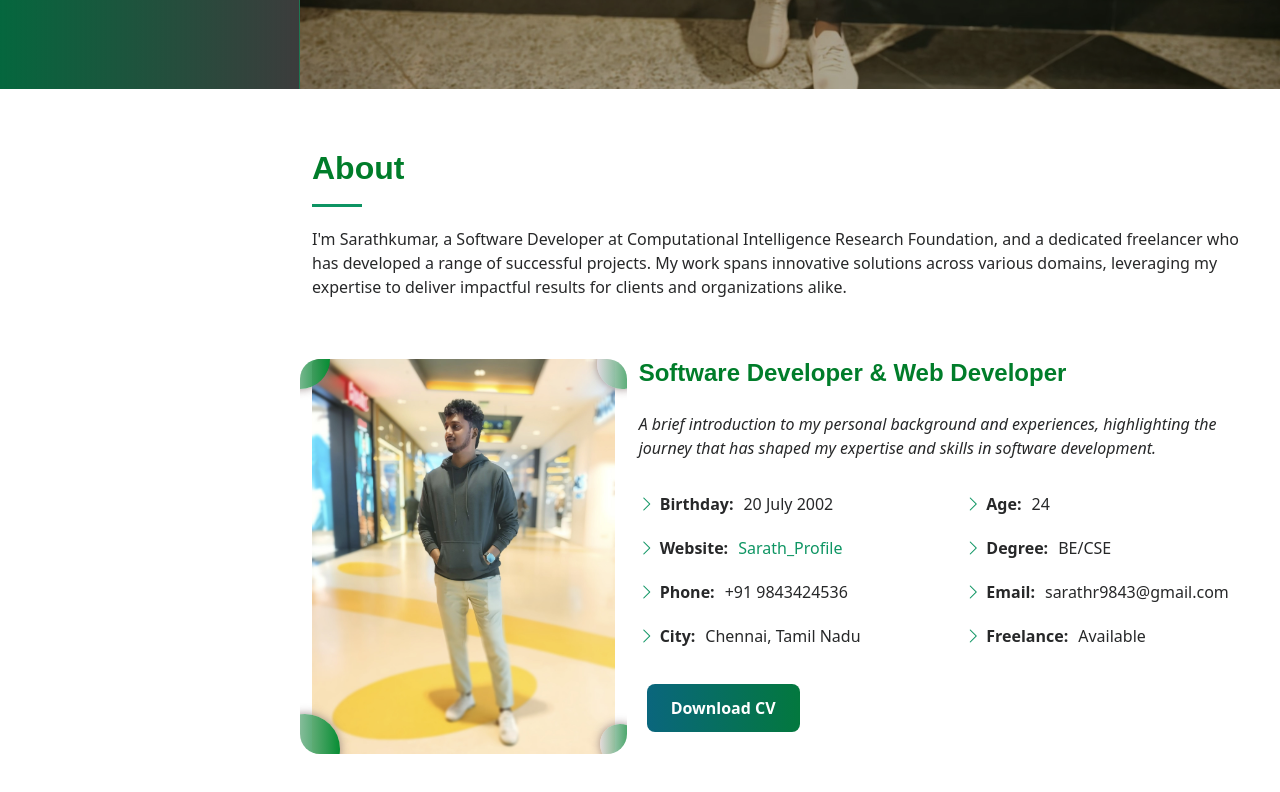
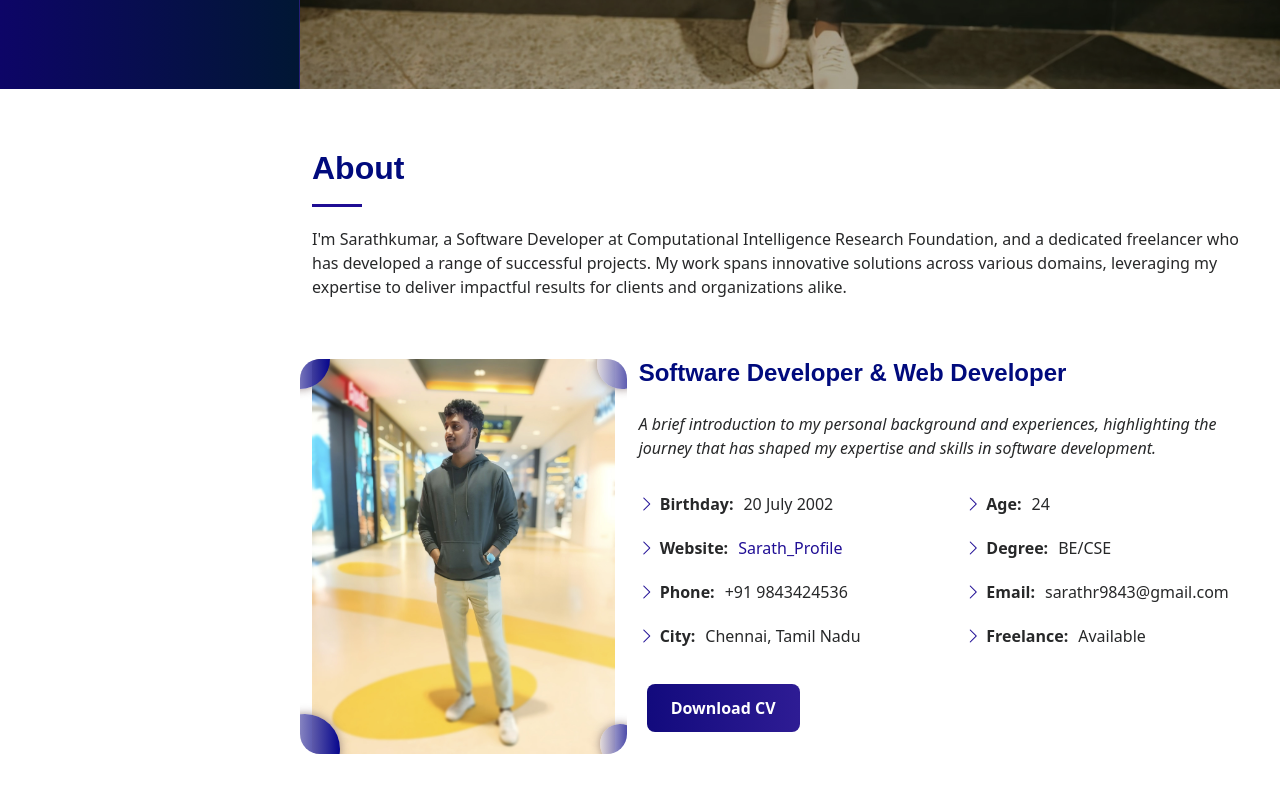
Before and after one commit to Sarathkio/Sarath_Profile, a website: page index.html in a window 1280 px wide. Shown: the part 711-1503 px from the top of the page. Drawn offline with nearby package versions, Linux system fonts and the light colour scheme.

Commit message:
Update main.css

```diff
--- a/assets/css/main.css
+++ b/assets/css/main.css
@@ -8,9 +8,9 @@
 :root {
   --background-color: #ffffff; /* Background color for the entire website, including individual sections */
   --default-color: #272829; /* Default color used for the majority of the text content across the entire website */
-  --heading-color: #007d2a; /* Color for headings, subheadings and title throughout the website */
-  --accent-color: #0c9462fd;
-  --secondary-color: #0c9462fd;; /* Light lavender */ /* Accent color that represents your brand on the website. It's used for buttons, links, and other elements that need to stand out */
+  --heading-color: #000a7d; /* Color for headings, subheadings and title throughout the website */
+  --accent-color: #1e0c94fd;
+  --secondary-color: #0c3094fd;; /* Light lavender */ /* Accent color that represents your brand on the website. It's used for buttons, links, and other elements that need to stand out */
   --surface-color: #ffffff; /* The surface color is used as a background of boxed elements within sections, such as cards, icon boxes, or other elements that require a visual separation from the global background. */
   --contrast-color: #ffffff; /* Contrast color for text, ensuring readability against backgrounds of accent, heading, or default colors. */
 }
@@ -97,8 +97,8 @@ body.dark-mode {
   --background-color: #121212;
   --default-color: #e0e0e0;
   --heading-color: #ffffff;
-  --accent-color:#0c9462fd;
-  --secondary-color:#0c9462fd;
+  --accent-color:#290c94fd;
+  --secondary-color:#0c2e94fd;
   --surface-color: #1e1e1e;
   --contrast-color: #ffffff;
 
@@ -107,7 +107,7 @@ body.dark-mode {
   --nav-mobile-background-color: #1f1f1f;
   --nav-dropdown-background-color: #1f1f1f;
   --nav-dropdown-color: #e0e0e0;
-  --nav-dropdown-hover-color:#0c9462fd;
+  --nav-dropdown-hover-color:#0c2c94fd;
 }
 
 /* Dark Mode Styling for Button */
@@ -274,7 +274,7 @@ h6 {
 .header {
   color: var(--default-color);
   /* background-color: #3e1c56f2 ; */
-  background: linear-gradient(90deg, rgb(5, 103, 62), rgba(0, 0, 0, 0.763));
+  background: linear-gradient(90deg, rgb(13, 5, 103), rgb(1, 23, 52));
 
   position: fixed;
   top: 0;
@@ -526,7 +526,7 @@ h6 {
 --------------------------------------------------------------*/
 .footer {
   color: var(--default-color);
-  background-color: rgba(0, 128, 0, 0.119);
+  background-color: rgba(11, 13, 115, 0.002);
   font-size: 14px;
   padding: 40px 0;
   position: relative;
@@ -820,7 +820,7 @@ section,
   display: inline-block;
   padding: 12px 24px;
   color: #fff;
-  background: linear-gradient(90deg, rgb(10, 102, 125), rgb(3, 120, 62)); /* Gradient from dark to medium purple */
+  background: linear-gradient(90deg, rgb(18, 10, 125), rgb(46, 28, 148)); /* Gradient from dark to medium purple */
   border: none;
   border-radius: 8px;
   text-decoration: none;
@@ -834,7 +834,7 @@ section,
 /* Button hover effect with 3D transform */
 .butterfly-btn:hover {
   transform: translateY(-3px) scale(1.05) rotate(1deg);
-  box-shadow: 0px 10px 20px rgb(8, 150, 62);
+  box-shadow: 0px 10px 20px rgb(8, 32, 150);
 }
 
 /* Decorative circles on hover */
@@ -844,7 +844,7 @@ section,
   border-radius: 50%;
   width: 15px;
   height: 15px;
-  background-color: #098b1a;
+  background-color: #37098b;
   opacity: 0;
   transition: all 0.4s ease;
 }
@@ -926,7 +926,7 @@ section,
 .bubble {
   position: absolute;
   border-radius: 50%; /* Creates a circular bubble */
-  background: linear-gradient(90deg, rgba(219, 214, 223, 0.765), rgb(6, 141, 51)); /* Gradient from dark to medium purple */
+  background: linear-gradient(90deg, rgba(219, 214, 223, 0.765), rgb(6, 6, 141)); /* Gradient from dark to medium purple */
   box-shadow: 0 0 10px rgba(142, 124, 124, 0.881); /* Adds shadow for depth */
 }
 
@@ -1271,7 +1271,7 @@ body.dark-mode .skill-heading {
 --------------------------------------------------------------*/
 .featured-services .service-item {
   background-color: var(--surface-color);
-  box-shadow: 0px 0 25px 0 rgba(24, 162, 6, 0.132);
+  box-shadow: 0px 0 25px 0 rgba(5, 80, 117, 0.132);
   padding: 50px 30px;
   transition: all 0.3s ease-in-out;
   height: 100%;
@@ -1324,7 +1324,7 @@ body.dark-mode .skill-heading {
 
 .featured-services .service-item:hover:before {
   /* background: linear-gradient(90deg, rgb(0, 76, 86), rgb(2, 72, 102));  */
- background: linear-gradient(90deg, rgb(0, 76, 86), rgb(12, 102, 2));
+ background: linear-gradient(90deg, rgba(0, 7, 86, 0.486), rgba(2, 45, 102, 0.555));
 
   inset: 0;
   border-radius: 0px;
```
